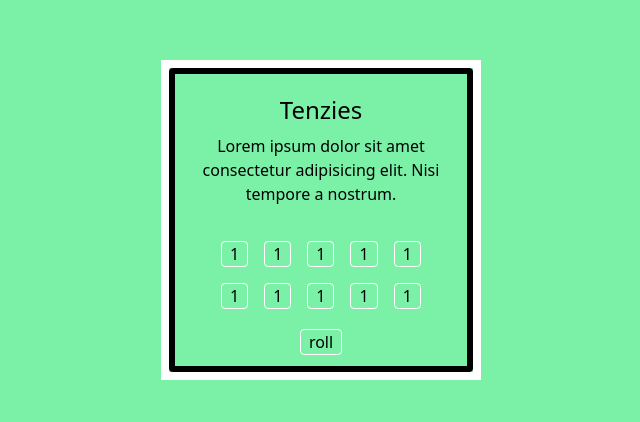
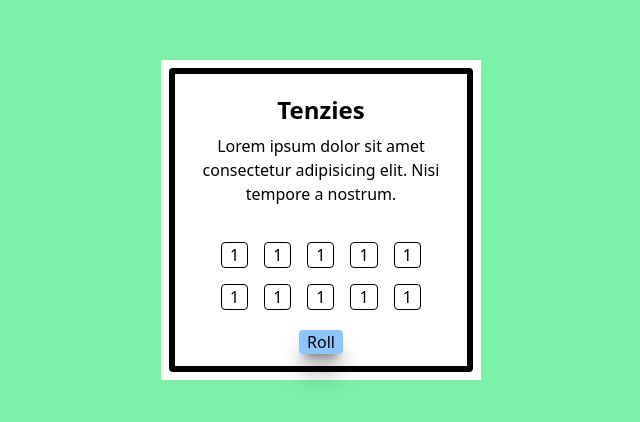
Before and after one commit to Watyekele/Tenzies-Practice, a React (Vite) app: page / in a window 1280 px wide. Shown: the part 180-602 px from the top of the page, without its empty margins (319-959 px from the left). Built offline with nearby package versions, Linux system fonts and the light colour scheme.

Commit message:
made a few adjustments in the styling

```diff
--- a/src/Box.jsx
+++ b/src/Box.jsx
@@ -1,10 +1,13 @@
+import { useState } from "react";
+import { useEffect } from "react";
 import DiceComp from "./DiceComp";
 import Header from "./Header";
 
 export default function Box() {
+  const [Dice, setDice] = useState(null);
   return (
     <div
-      className="border border-8 border-white
+      className="border border-8 border-white bg-white
     w-80 h-80"
     >
       <div
@@ -15,8 +18,12 @@ export default function Box() {
         <Header />
 
         <DiceComp />
-        <button className="border border-white mb-2 px-2 rounded-sm">
-          roll
+        <button
+          className="border
+        border-none mb-2 px-2 rounded-sm bg-blue-300
+        shadow-xl/50 cursor-pointer hover:opacity-50"
+        >
+          Roll
         </button>
       </div>
     </div>
--- a/src/DiceComp.jsx
+++ b/src/DiceComp.jsx
@@ -1,16 +1,16 @@
 export default function DiceComp() {
   return (
     <div className="flex gap-4 m-2 w-50 flex-wrap">
-      <button className="border border-white px-2 rounded ">1</button>
-      <button className="border border-white px-2 rounded ">1</button>
-      <button className="border border-white px-2 rounded ">1</button>
-      <button className="border border-white px-2 rounded ">1</button>
-      <button className="border border-white px-2 rounded ">1</button>
-      <button className="border border-white px-2 rounded ">1</button>
-      <button className="border border-white px-2 rounded ">1</button>
-      <button className="border border-white px-2 rounded ">1</button>
-      <button className="border border-white px-2 rounded ">1</button>
-      <button className="border border-white px-2 rounded ">1</button>
+      <button className="border border-black px-2 rounded ">1</button>
+      <button className="border border-black px-2 rounded ">1</button>
+      <button className="border border-black px-2 rounded ">1</button>
+      <button className="border border-black px-2 rounded ">1</button>
+      <button className="border border-black px-2 rounded ">1</button>
+      <button className="border border-black px-2 rounded ">1</button>
+      <button className="border border-black px-2 rounded ">1</button>
+      <button className="border border-black px-2 rounded ">1</button>
+      <button className="border border-black px-2 rounded ">1</button>
+      <button className="border border-black px-2 rounded ">1</button>
     </div>
   );
 }
--- a/src/Header.jsx
+++ b/src/Header.jsx
@@ -1,7 +1,7 @@
 export default function Header() {
   return (
     <div className="p-4 text-center ">
-      <h1 className="text-2xl mb-2">Tenzies</h1>
+      <h1 className="text-2xl mb-2 font-bold">Tenzies</h1>
       <p>
         Lorem ipsum dolor sit amet consectetur adipisicing elit. Nisi tempore a
         nostrum.
```
